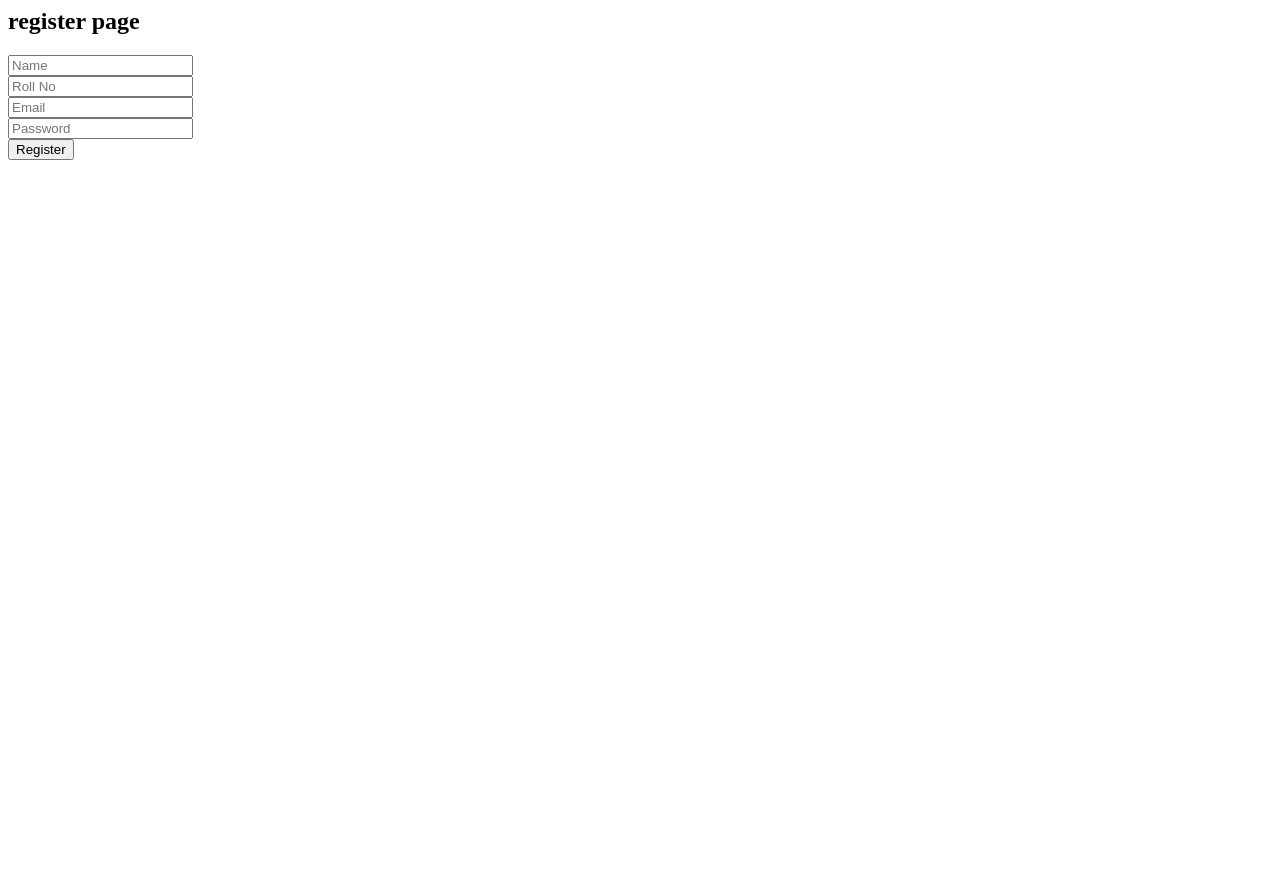
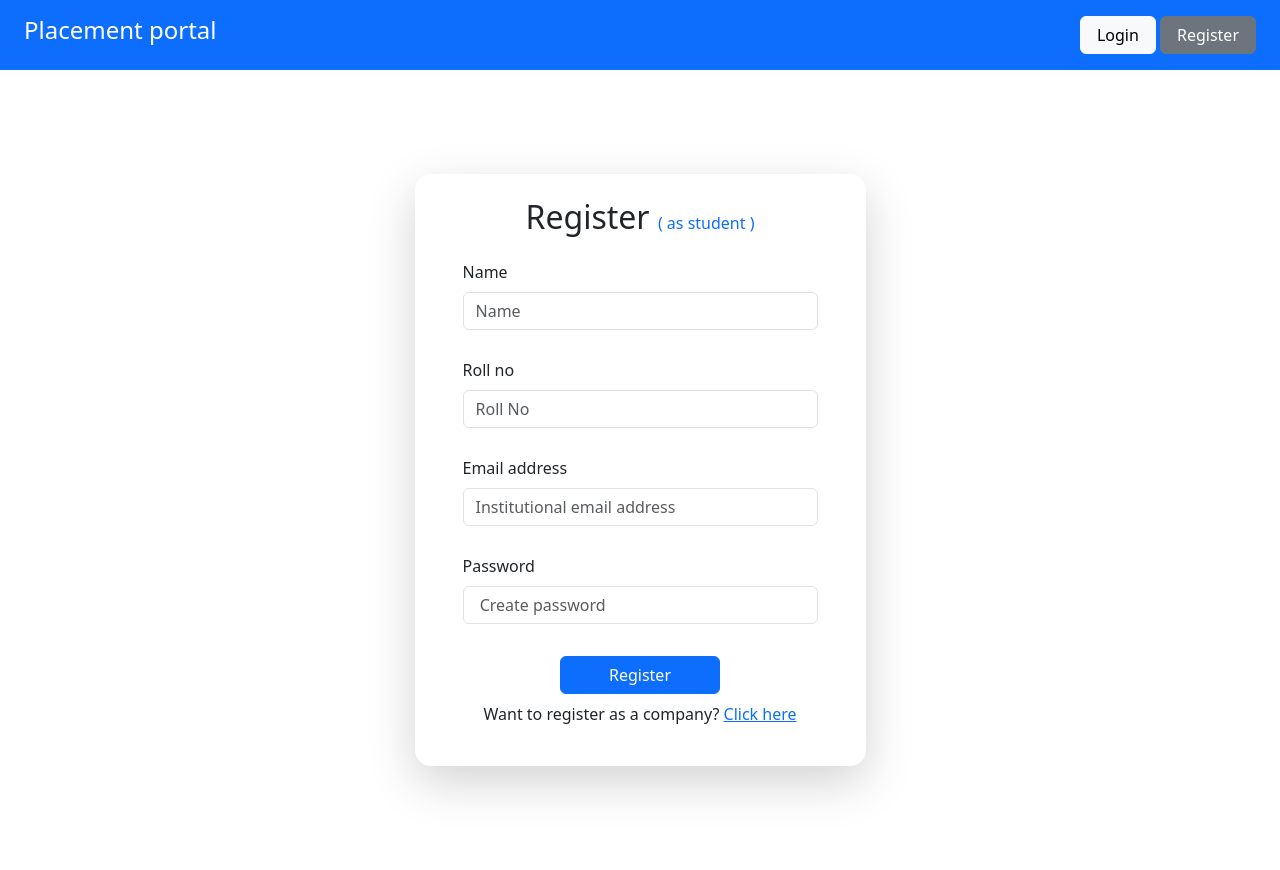
Before and after one commit to prashantjinwal/MAD-1-Project, a Flask app: page /register/student in a window 1280 px wide. Before the commit the page ends 160 px from the top, so only its background shows below. Run offline with Flask 3, Linux system fonts and the light colour scheme.

Commit message:
Add login/register Ui

```diff
--- a/app/__init__.py
+++ b/app/__init__.py
@@ -1,7 +1,6 @@
 from flask import Flask
 from werkzeug.security import generate_password_hash
 from app.extensions import db, login_manager
-
 
 
 def create_app():
--- a/app/auth/routes.py
+++ b/app/auth/routes.py
@@ -4,7 +4,6 @@ from werkzeug.security import generate_password_hash, check_password_hash
 from app.extensions import db
 from app.models import User, Student
 from app.auth import auth
-
 
 
 @auth.route("/register/student", methods=['GET', 'POST'])
--- a/app/templates/auth/register.html
+++ b/app/templates/auth/register.html
@@ -1,8 +1,50 @@
+
+{% extends 'base.html' %}
+{% block content %}
+
+<div class="container">
+<div class="row justify-content-center align-items-center vh-100" >
+<div class="col-md-5">
+<div class="card shadow-lg border-0 rounded-4 card-body p-5 py-4 ">
+
 <form method="POST">
-    <h2>register page</h2>
-    <input name="name" placeholder="Name" required><br>
-    <input name="roll_no" placeholder="Roll No" required><br>
-    <input type="email" name="email" placeholder="Email" required><br>
-    <input type="password" name="password" placeholder="Password" required><br>
-    <button type="submit">Register</button>
+    <div class="text-center mb-4" >
+        <h2 class="d-inline">Register </h2> <span class="text-primary fw-fw-light">( as student )</span>
+    </div>
+
+    <div class="mb-1">
+       <label class="form-label fw-medium ">Name</label>
+        <input name="name" placeholder="Name" required class="form-control" ><br>
+    </div>
+
+    <div class="mb-1">
+       <label class="form-label fw-medium ">Roll no</label>
+        <input name="roll_no" placeholder="Roll No" required class="form-control" ><br>
+    </div>
+
+    <div class="mb-1">
+       <label class="form-label fw-medium ">Email address</label>
+        <input type="email" name="email" class="form-control" placeholder="Institutional email address" required><br>
+    </div>
+
+    <div class="mb-2">
+        <label class="form-label fw-medium ">Password</label>
+        <input type="password" name="password" class="form-control" placeholder=" Create password" required><br>
+    </div>
+
+    <div class="text-center" >
+    <button type="submit" class="btn btn-primary px-5" >Register</button>
+    </div>
+
+    <p class="text-center mt-2 "> Want to register as a company?
+    <a href="" class="text-primary">
+        Click here
+    </a> </p>
+
 </form>
+
+</div>
+</div>
+</div>
+</div>
+{% endblock %}
--- a/app/templates/base.html
+++ b/app/templates/base.html
@@ -6,9 +6,8 @@
     <link href="https://cdn.jsdelivr.net/npm/bootstrap@5.3.2/dist/css/bootstrap.min.css" rel="stylesheet">
 </head>
 <body>
-    {% include 'components/navbar.html'   %}
+    {% include 'components/navbar.html'  %}
     {% block content %}{% endblock %}
-
 
 
 
--- a/app/templates/home/landing.html
+++ b/app/templates/home/landing.html
@@ -2,8 +2,9 @@
 
 {% block content %}
 
-     <div>
-     <h1>landing page</h1>
+     <div class="text-center  mt-5">
+          <h2 class="fs-1 fw-bold">Institute Placement Portal</h2>
+          <p class="fs-5 fw-lighter">A centralized system to manage placement drives, student applications, and company recruitment processes efficiently.</p>
      </div>
 
 {% endblock %}
```
Also changed, not shown: app/templates/auth/login.html (+32 -4 lines), instance/placement.db.
